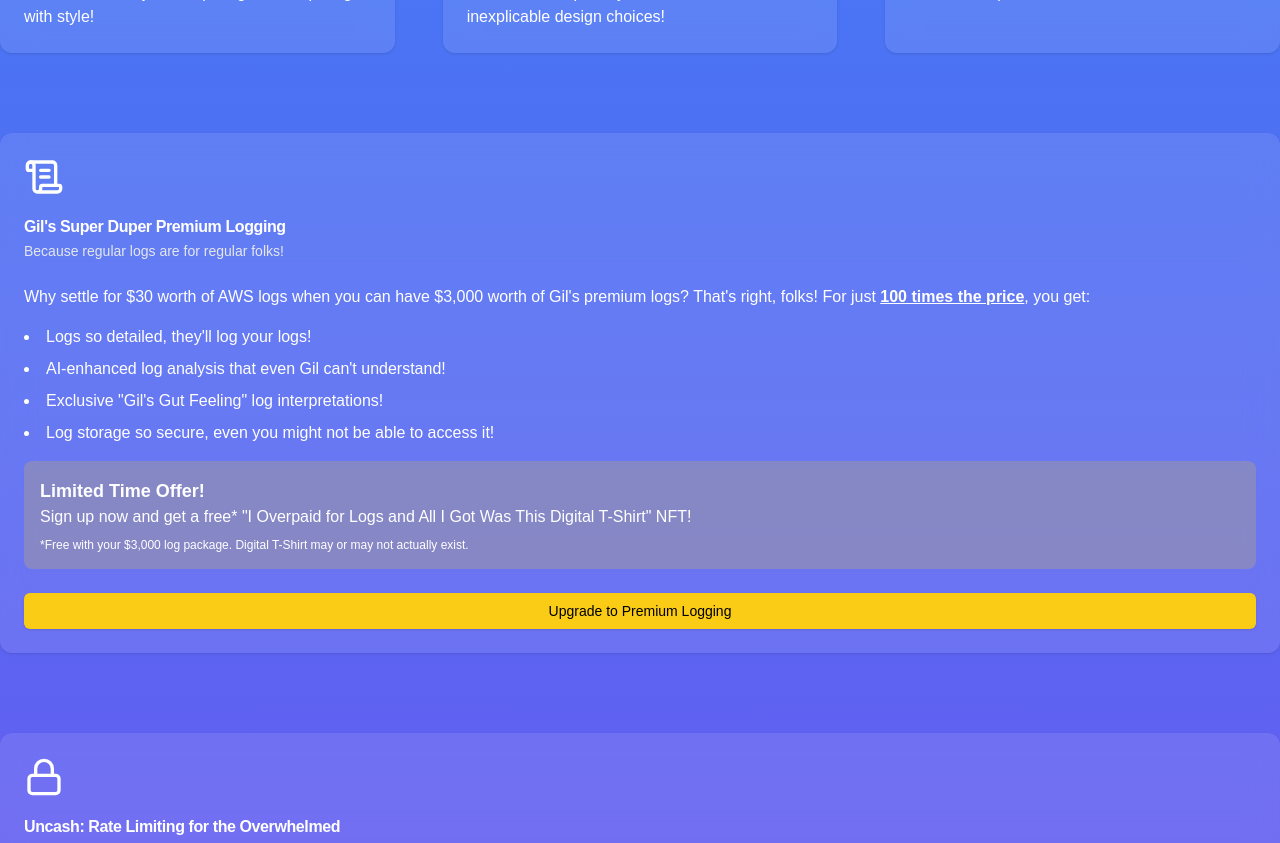
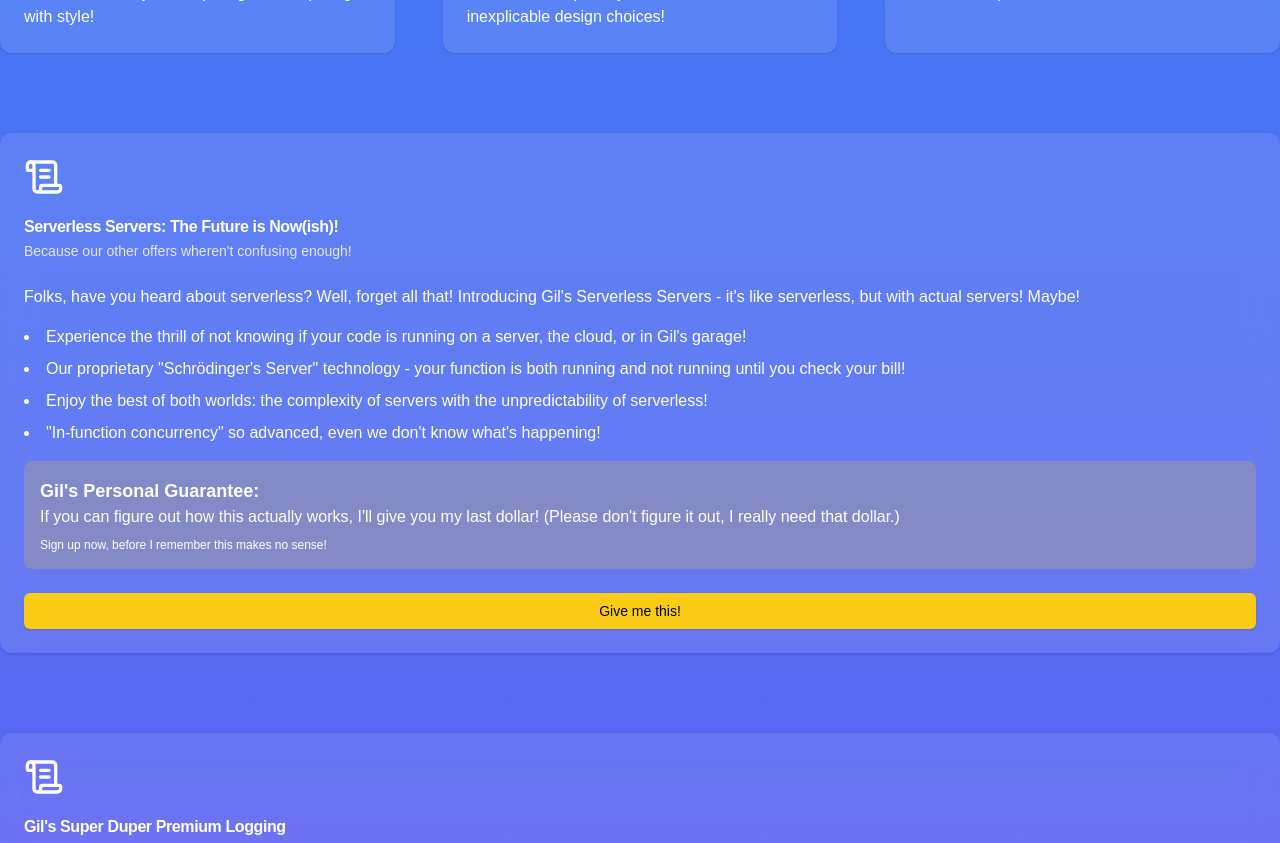
Before and after one commit to liltechnomancer/ol-gils-aws-scheme, a Next.js app: page / in a window 1280 px wide. Shown: the part 520-1363 px from the top of the page. Built offline with nearby package versions, Linux system fonts and the light colour scheme.

Commit message:
serverless servers

```diff
--- a/components/landing-page.tsx
+++ b/components/landing-page.tsx
@@ -55,6 +55,37 @@ export function LandingPage() {
             </CardContent>
           </Card>
         </section>
+
+        <section className="mt-20">
+          <Card className="bg-white/10 backdrop-blur-lg border-none text-white">
+            <CardHeader>
+              <ScrollText className="w-10 h-10 mb-4" />
+              <CardTitle>Serverless Servers: The Future is Now(ish)!</CardTitle>
+              <CardDescription className="text-gray-200">Because our other offers wheren't confusing enough!</CardDescription>
+            </CardHeader>
+            <CardContent className="space-y-4">
+              <p>Folks, have you heard about serverless? Well, forget all that! Introducing Gil's Serverless Servers - it's like serverless, but with actual servers! Maybe!</p>
+              <ul className="list-disc list-inside space-y-2">
+                <li>Experience the thrill of not knowing if your code is running on a server, the cloud, or in Gil's garage!</li>
+                <li>Our proprietary "Schrödinger's Server" technology - your function is both running and not running until you check your bill!
+                </li>
+                <li>Enjoy the best of both worlds: the complexity of servers with the unpredictability of serverless!</li>
+                <li>"In-function concurrency" so advanced, even we don't know what's happening!</li>
+              </ul>
+              <div className="bg-yellow-400/20 p-4 rounded-lg mt-4">
+                <p className="text-lg font-semibold">Gil's Personal Guarantee:</p>
+                <p>If you can figure out how this actually works, I'll give you my last dollar! (Please don't figure it out, I really need that dollar.)</p>
+                <p className="text-xs mt-2">Sign up now, before I remember this makes no sense!</p>
+              </div>
+            </CardContent>
+            <CardFooter>
+              <Button className="w-full bg-yellow-400 text-black hover:bg-yellow-500">Give me this!</Button>
+            </CardFooter>
+          </Card>
+        </section>
+
+
+
 
         <section className="mt-20">
           <Card className="bg-white/10 backdrop-blur-lg border-none text-white">
```
